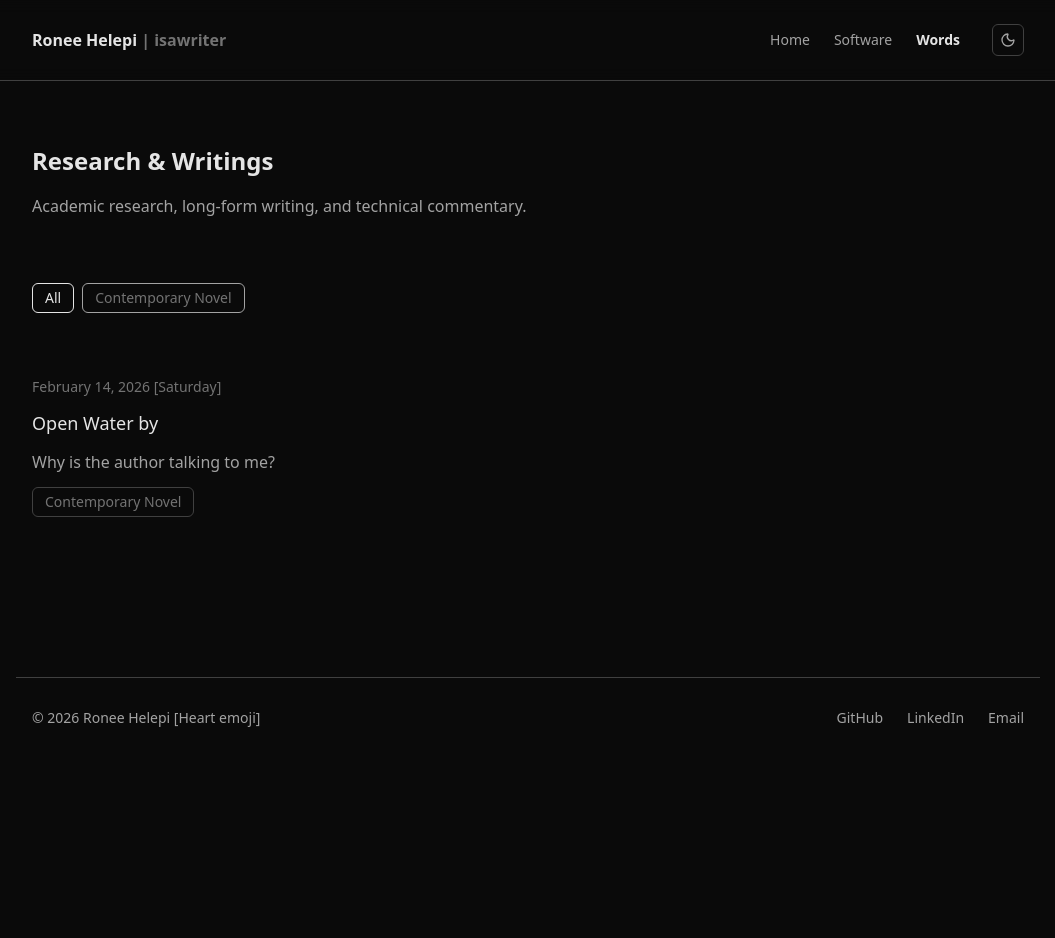
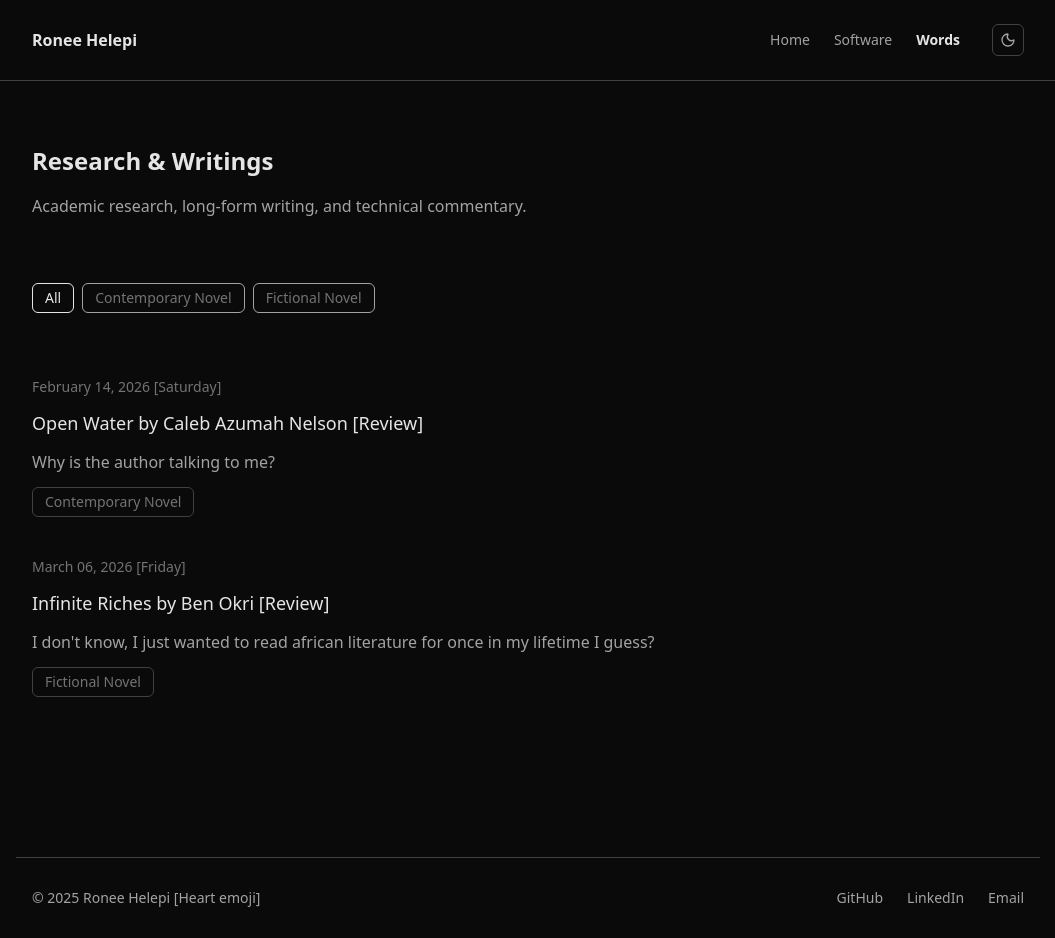
Before and after one commit to RONHEL235/minimal-academic-portfolio, a React (Vite) app: page /writings in a window 1280 px wide. Shown: the whole page, without its empty margins (112-1167 px from the left). Before the commit the page ends 800 px from the top, so only its background shows below. Built offline with nearby package versions, Linux system fonts and the light colour scheme.

Commit message:
More updates on my writings

```diff
--- a/src/components/Footer.jsx
+++ b/src/components/Footer.jsx
@@ -19,7 +19,7 @@ export default function Footer() {
       <div className="max-w-5xl mx-auto px-4 border-t border-neutral-300 dark:border-neutral-700">
         <div className="flex flex-wrap items-center justify-between h-20 text-sm">
           <div className="text-neutral-700 dark:text-neutral-400">
-            © 2026 Ronee Helepi [Heart emoji]
+            © 2025 Ronee Helepi [Heart emoji]
           </div>
 
           <div className="flex gap-6">
--- a/src/components/Navbar.jsx
+++ b/src/components/Navbar.jsx
@@ -26,9 +26,6 @@ export default function Navbar() {
             {/* NAME */}
             <div className="text-base font-semibold text-neutral-700 dark:text-neutral-200">
               Ronee Helepi{" "}
-              <span className="text-neutral-500 dark:text-neutral-500">
-                | isawriter
-              </span>
             </div>
 
             {/* DESKTOP */}
--- a/src/data/writings.js
+++ b/src/data/writings.js
@@ -1,7 +1,7 @@
 export const writings = [
 {
   slug: "open-water",
-  title: "Open Water by",
+  title: "Open Water by Caleb Azumah Nelson [Review]",
   date: "February 14, 2026 [Saturday]",
   category: "Reads",
   venue: null,
@@ -11,5 +11,18 @@ export const writings = [
   content: `
 
   `,
+},
+{
+  slug: "infinite-riches",
+  title: "Infinite Riches by Ben Okri [Review]",
+  date: "March 06, 2026 [Friday]",
+  category: "Reads",
+  venue: null,
+  tags: ["Fictional Novel"],
+  excerpt:
+    "I don't know, I just wanted to read african literature for once in my lifetime I guess?",
+  content: `
+
+  `,
 }
 ];
--- a/src/pages/Home.jsx
+++ b/src/pages/Home.jsx
@@ -17,7 +17,7 @@ export default function Home() {
         <div className="w-36 h-36 flex items-center justify-center text-sm
           border border-neutral-300 bg-neutral-200 text-neutral-500
         dark:border-neutral-700 dark:bg-neutral-900 dark:text-neutral-600">
-          Insert nice picture
+          [Insert nice picture]
         </div>
       </section>
 
```
